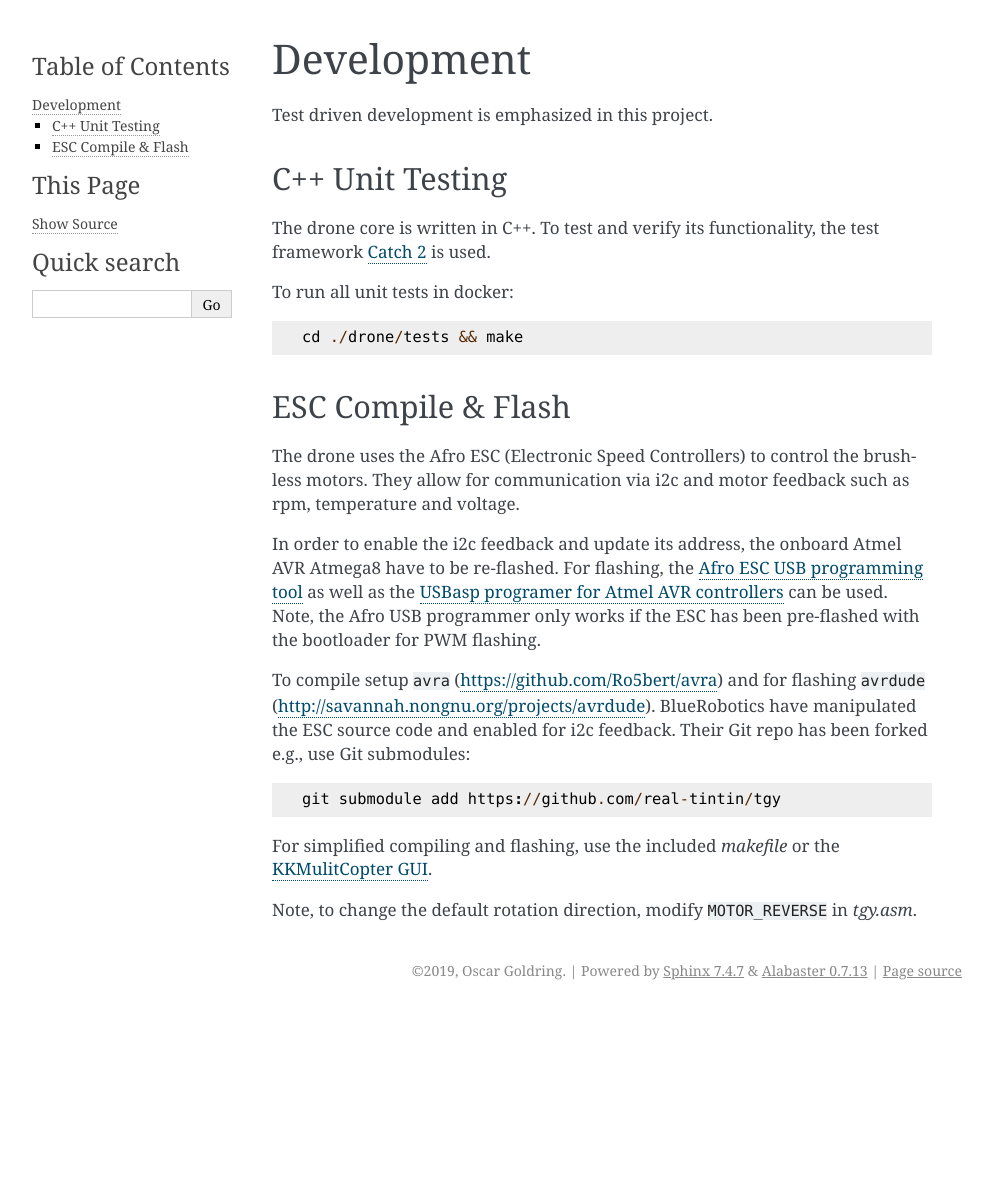
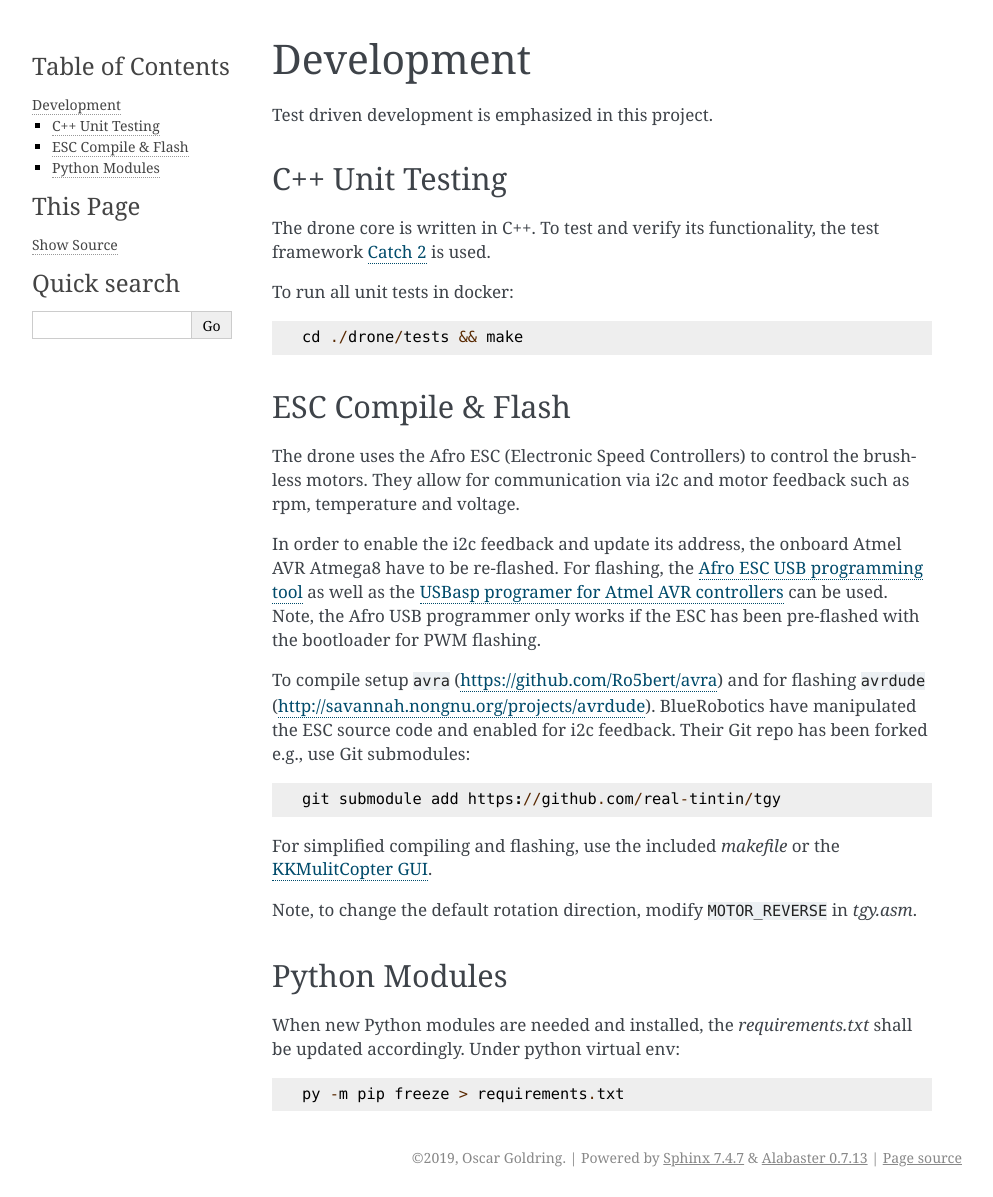
Before and after one commit to real-tintin/ugglan, a Sphinx documentation site: the page built from doc/source/development.rst, in a window 1280 px wide. Shown: the whole page, without its empty margins (148-1141 px from the left). Built offline with Sphinx 7.4.7, drawn with Linux system fonts in a browser that asks for light colours; before the commit the page ends 1010 px from its top, so only the background shows below that.

Commit message:
Update dev section in doc.

```diff
--- a/doc/source/development.rst
+++ b/doc/source/development.rst
@@ -34,3 +34,10 @@ For simplified compiling and flashing, use the included `makefile` or the
 `KKMulitCopter GUI <https://lazyzero.de/en/modellbau/kkmulticopterflashtool>`_.
 
 Note, to change the default rotation direction, modify ``MOTOR_REVERSE`` in *tgy.asm*.
+
+Python Modules
+===============
+When new Python modules are needed and installed, the *requirements.txt* shall be
+updated accordingly. Under python virtual env::
+
+    py -m pip freeze > requirements.txt
```
